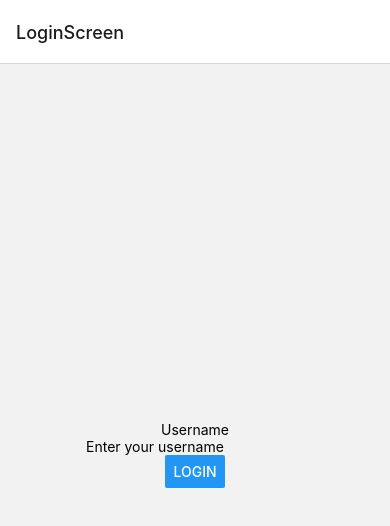
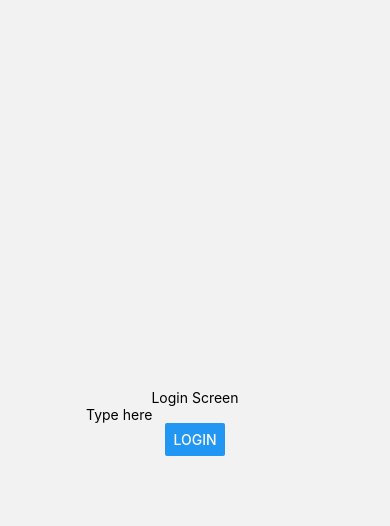
Before and after one commit to josefrancisco17/DSSMV_ProjectReact_1220971, a React Native app in the folder LibraryApp/: screen /Login in a window 390 px wide. Shown: the top 526 px of the page. Built offline with nearby package versions, Linux system fonts and the light colour scheme.

Commit message:
Creation of StartUpNavigator and Drawer Navigator in Home Screen

```diff
--- a/LibraryApp/App.tsx
+++ b/LibraryApp/App.tsx
@@ -1,14 +1,14 @@
+import 'react-native-gesture-handler';
 import React from 'react';
 import {NavigationContainer} from '@react-navigation/native';
 import StartUpNavigator from './src/navigation/StartUpNavigator.js';
-import 'react-native-gesture-handler';
 
-function App() {
+const App = () => {
   return (
     <NavigationContainer>
       <StartUpNavigator />
     </NavigationContainer>
   );
-}
+};
 
 export default App;
--- a/LibraryApp/babel.config.js
+++ b/LibraryApp/babel.config.js
@@ -1,3 +1,4 @@
 module.exports = {
   presets: ['module:@react-native/babel-preset'],
+  plugins: ['react-native-reanimated/plugin'],
 };
--- a/LibraryApp/package.json
+++ b/LibraryApp/package.json
@@ -3,6 +3,7 @@
     "@react-native-masked-view/masked-view": "^0.3.0",
     "@react-navigation/drawer": "^6.6.6",
     "@react-navigation/native": "^6.1.9",
+    "@react-navigation/native-stack": "^6.9.17",
     "@react-navigation/stack": "^6.3.20",
     "react": "18.2.0",
     "react-native": "0.73.0",
--- a/LibraryApp/src/navigation/StartUpNavigator.js
+++ b/LibraryApp/src/navigation/StartUpNavigator.js
@@ -7,9 +7,11 @@ const Stack = createStackNavigator();
 
 const StartUpNavigator = () => {
   return (
-    <Stack.Navigator initialRouteName="LoginScreen">
-      <Stack.Screen name="HomeScreen" component={HomeScreen} />
-      <Stack.Screen name="LoginScreen" component={LoginScreen} />
+    <Stack.Navigator
+      initialRouteName="Login"
+      screenOptions={{headerShown: false}}>
+      <Stack.Screen name="Login" component={LoginScreen} />
+      <Stack.Screen name="Home" component={HomeScreen} />
     </Stack.Navigator>
   );
 };
--- a/LibraryApp/src/screens/Home.js
+++ b/LibraryApp/src/screens/Home.js
@@ -1,23 +1,63 @@
-import * as React from 'react';
-import {Button, View, Text, StyleSheet} from 'react-native';
+import React from 'react';
+import {Button, Text, View} from 'react-native';
+import {
+  createDrawerNavigator,
+  DrawerContentScrollView,
+  DrawerItemList,
+  DrawerItem,
+} from '@react-navigation/drawer';
 
-function HomeScreen({navigation}) {
+const Drawer = createDrawerNavigator();
+
+const FeedScreen = () => {
   return (
-    <View style={styles.container}>
-      <Text style={styles.text}>This is HomeScreen</Text>
+    <View style={styles.screen}>
+      <Text>Feed Screen</Text>
     </View>
   );
-}
+};
 
-const styles = StyleSheet.create({
-  container: {
+const CheckOutScreen = () => {
+  return (
+    <View style={styles.screen}>
+      <Text>CheckOut Screen</Text>
+    </View>
+  );
+};
+
+const CheckInScreen = () => {
+  return (
+    <View style={styles.screen}>
+      <Text>CheckIn Screen</Text>
+    </View>
+  );
+};
+
+const ProfileScreen = () => {
+  return (
+    <View style={styles.screen}>
+      <Text>Profile Screen</Text>
+    </View>
+  );
+};
+
+const HomeScreen = ({navigation}) => {
+  return (
+    <Drawer.Navigator initialRouteName="Home">
+      <Drawer.Screen name="Feed" component={FeedScreen} />
+      <Drawer.Screen name="CheckOut" component={CheckOutScreen} />
+      <Drawer.Screen name="CheckIn" component={CheckInScreen} />
+      <Drawer.Screen name="Profile" component={ProfileScreen} />
+    </Drawer.Navigator>
+  );
+};
+
+const styles = {
+  screen: {
     flex: 1,
+    justifyContent: 'center',
     alignItems: 'center',
-    justifyContent: 'center',
   },
-  text: {
-    color: 'black',
-  },
-});
+};
 
 export default HomeScreen;
--- a/LibraryApp/src/screens/Login.js
+++ b/LibraryApp/src/screens/Login.js
@@ -1,28 +1,25 @@
-import * as React from 'react';
-import {Button, View, Text, StyleSheet, TextInput} from 'react-native';
+import React from 'react';
+import {Button, StyleSheet, Text, TextInput, View} from 'react-native';
 
-function LoginScreen({navigation}) {
+const LoginScreen = ({navigation}) => {
+  const handleLogin = () => {
+    navigation.replace('Home');
+  };
+
   return (
-    <View style={styles.container}>
-      <Text style={styles.text}>Username</Text>
-      <TextInput
-        style={styles.text}
-        placeholder={'Enter your username'}
-        placeholderTextColor="black"
-      />
-      <Button title="Login" onPress={() => navigation.replace('HomeScreen')} />
+    <View style={styles.screen}>
+      <Text>Login Screen</Text>
+      <TextInput placeholder="Type here" />
+      <Button title="Login" onPress={handleLogin} />
     </View>
   );
-}
+};
 
 const styles = StyleSheet.create({
-  container: {
+  screen: {
     flex: 1,
+    justifyContent: 'center',
     alignItems: 'center',
-    justifyContent: 'center',
-  },
-  text: {
-    color: 'black',
   },
 });
 
```
Also changed, not shown: 1 other file (tests, documents, lock files or other folders).
